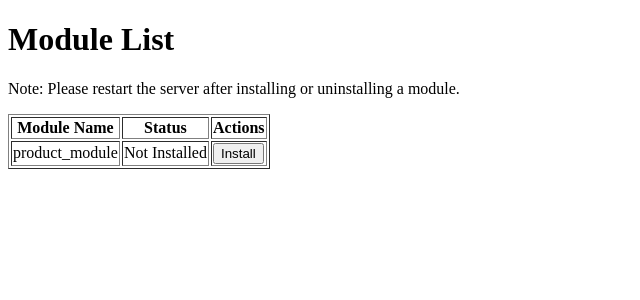
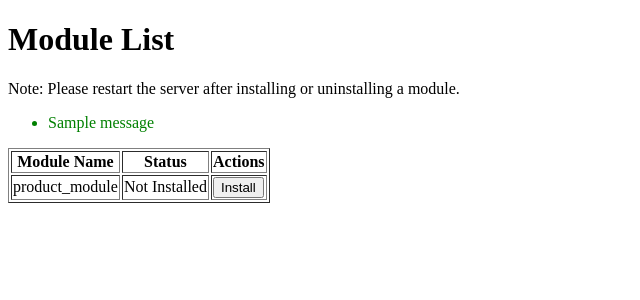
Before and after one commit to ridwaanhall/django-app-modular, a Django app: page /module/ in a window 1280 px wide. Shown: the top 300 px of the page, without its empty margins (0-640 px from the left). Run offline with Django 5.2, Linux system fonts and the light colour scheme; tables that the repository leaves empty hold one stand-in row (values such as "Sample post"); one stand-in notice (Sample message) is shown; parts of the project's set-up code (start-up, migrations or seed data) failed here and were passed over.

Commit message:
feat: add message display for module actions and improve module name extraction logic

```diff
--- a/engine/templates/engine/module_list.html
+++ b/engine/templates/engine/module_list.html
@@ -6,6 +6,16 @@
 <body>
     <h1>Module List</h1>
     <p>Note: Please restart the server after installing or uninstalling a module.</p>
+
+    {% if messages %}
+    <ul>
+        {% for message in messages %}
+            <li style="color: {% if message.tags == 'error' %}red{% else %}green{% endif %};">
+                {{ message }}
+            </li>
+        {% endfor %}
+    </ul>
+    {% endif %}
 
     <table border="1">
         <tr>
--- a/engine/views.py
+++ b/engine/views.py
@@ -24,13 +24,15 @@ class ModuleListView(View):
 
     def post(self, request, *args, **kwargs):
         action = request.POST.get('action')
-        module_name = action.split('_')[1] if action else None
+        module_name = '_'.join(action.split('_')[1:]) if action else None
 
         if not module_name:
             messages.error(request, "Invalid action!")
             return redirect('engine:module_list')
 
         module_path = os.path.join(settings.BASE_DIR, 'modules', module_name)
+
+        print(f"Checking module path: {module_path}")
 
         if not os.path.exists(module_path):
             messages.error(request, f"Module {module_name} not found!")
```
